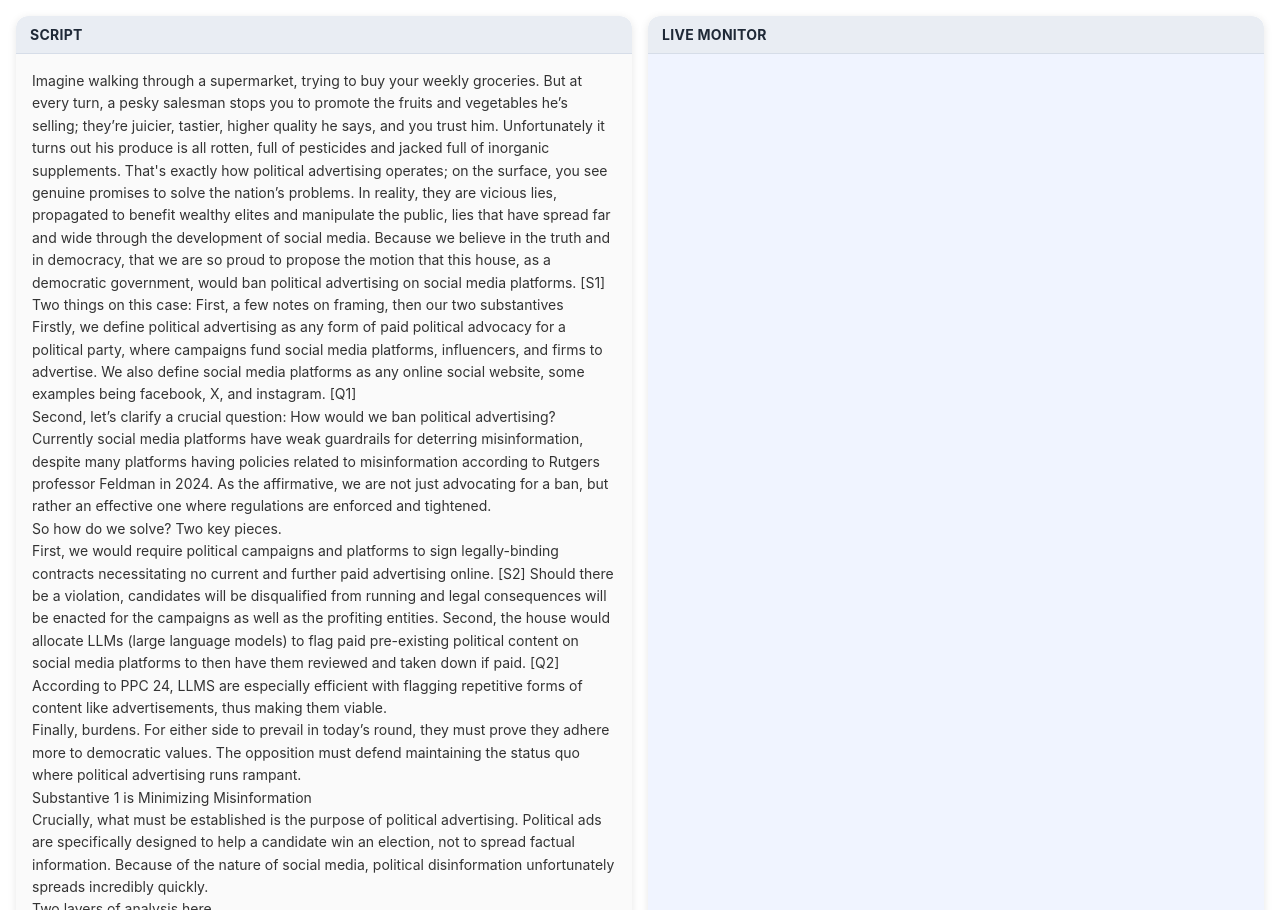
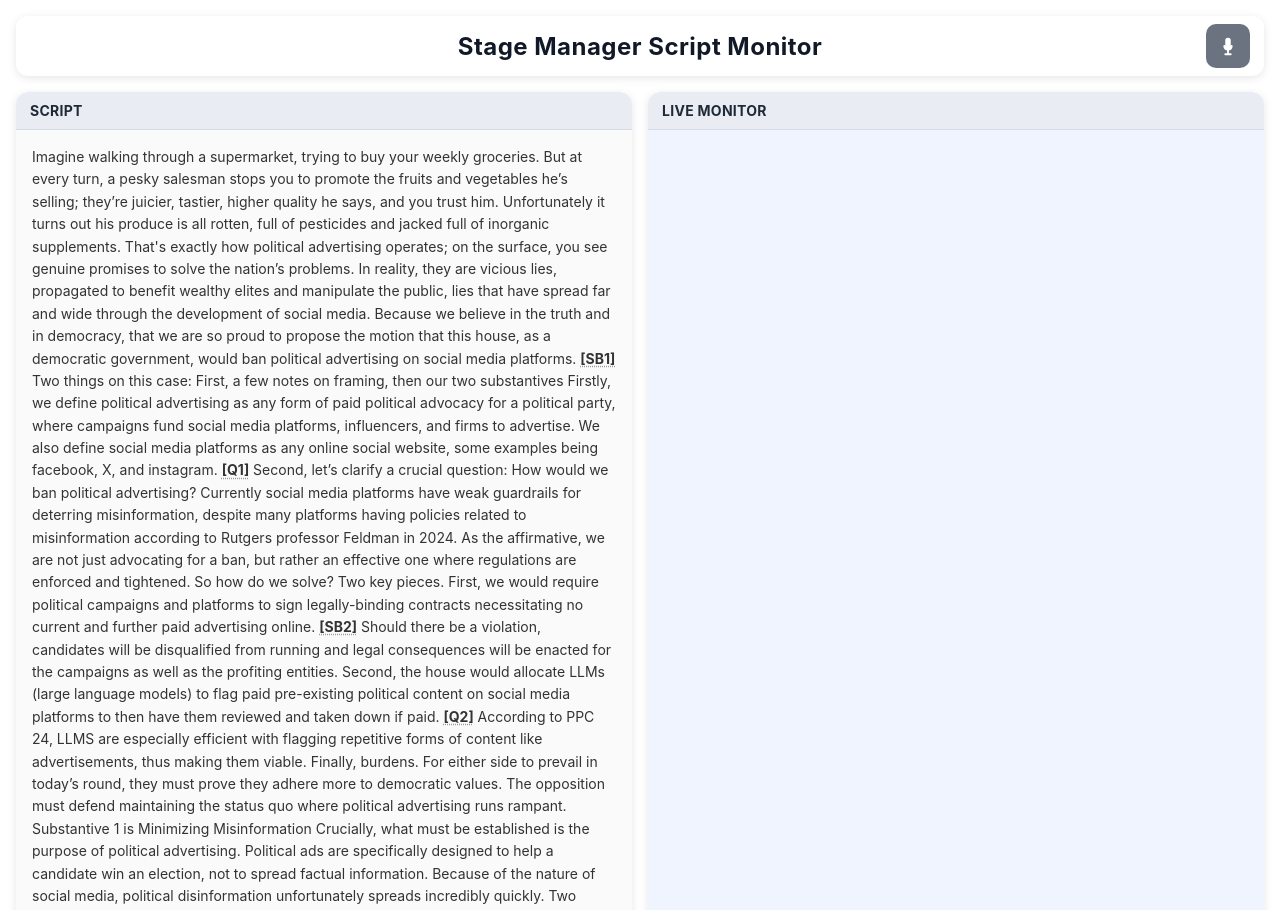
Before and after one commit to ada7ke/SM-Script-Monitor, a Flask app: page / in a window 1280 px wide. Shown: the top 910 px of the page. Run offline with Flask 3, Linux system fonts and the light colour scheme; some libraries are stand-ins or nearby versions.

Commit message:
mute button. hover info. heading. bold qs

```diff
--- a/app.py
+++ b/app.py
@@ -18,7 +18,7 @@ import numpy as np
 import whisper, queue, threading, time, re, string
 
 app = Flask(__name__)
-socketio = SocketIO(app, cors_allowed_origins="*")
+socketio = SocketIO(app, cors_allowed_origins="*", async_mode="threading")
 
 SCRIPT_FILE = "testscript.txt"
 CUELIST_FILE = "cuelist.txt"
@@ -100,19 +100,34 @@ cue_map = load_cuelist(CUELIST_FILE)
 
 # audio stream
 audio_queue = queue.Queue()
+monitoring_enabled = threading.Event()
+monitoring_enabled.set()
+
+
+def clear_audio_queue():
+    while not audio_queue.empty():
+        try:
+            audio_queue.get_nowait()
+        except queue.Empty:
+            break
 
 def audio_callback(indata, frames, time_info, status):
     audio_queue.put(indata.copy())
 
 def record_audio():
-    with sd.InputStream(
-        samplerate=SAMPLE_RATE,
-        channels=1,
-        dtype='float32',
-        callback=audio_callback
-    ):
-        while True:
-            time.sleep(0.05)
+    while True:
+        if not monitoring_enabled.is_set():
+            time.sleep(0.1)
+            continue
+
+        with sd.InputStream(
+            samplerate=SAMPLE_RATE,
+            channels=1,
+            dtype='float32',
+            callback=audio_callback
+        ):
+            while monitoring_enabled.is_set():
+                time.sleep(0.05)
 
 # match script
 def normalize(text):
@@ -158,11 +173,20 @@ def background_worker():
     overlap_samples = int(OVERLAP_DURATION * SAMPLE_RATE)
 
     while True:
+        if not monitoring_enabled.is_set():
+            rolling_audio = np.array([], dtype=np.float32)
+            time.sleep(0.1)
+            continue
+
         # accumulate audio
-        while len(rolling_audio) < chunk_samples:
+        while monitoring_enabled.is_set() and len(rolling_audio) < chunk_samples:
             if not audio_queue.empty():
                 new_audio = audio_queue.get().flatten().astype(np.float32)
                 rolling_audio = np.concatenate((rolling_audio, new_audio)).astype(np.float32)
+
+        if not monitoring_enabled.is_set():
+            rolling_audio = np.array([], dtype=np.float32)
+            continue
 
         audio_np = rolling_audio[:chunk_samples].astype(np.float32)
         rolling_audio = rolling_audio[chunk_samples - overlap_samples:].astype(np.float32)
@@ -183,13 +207,17 @@ def background_worker():
         if not text:
             continue
 
-        if len(text.split()) < 3:
-            continue
-
         print(f"Heard: {text}")
         socketio.emit("transcription", text)
 
         transcribed_words = text.split()
+
+        # Keep live monitor responsive by showing short chunks,
+        # but only run positional matching on longer phrases.
+        if len(transcribed_words) < 3:
+            socketio.emit("cue_update", "No upcoming cues...")
+            time.sleep(0.05)
+            continue
 
         # match
         new_pos, confidence = find_best_match(transcribed_words, script_words, current_position)
@@ -220,11 +248,38 @@ def background_worker():
 
         time.sleep(0.05)
 
+
+@socketio.on("connect")
+def handle_connect():
+    socketio.emit("monitoring_state", {"isMonitoring": monitoring_enabled.is_set()})
+
+
+@socketio.on("toggle_monitoring")
+def handle_toggle_monitoring():
+    if monitoring_enabled.is_set():
+        monitoring_enabled.clear()
+        clear_audio_queue()
+        socketio.emit("cue_update", "Monitoring paused")
+    else:
+        monitoring_enabled.set()
+        socketio.emit("cue_update", "Monitoring active")
+
+    socketio.emit("monitoring_state", {"isMonitoring": monitoring_enabled.is_set()})
+
 # routes
 @app.route("/")
 def index():
     cue_entries = [cue_map[key] for key in sorted(cue_map.keys())]
-    return render_template("index.html", script=full_script, cue_entries=cue_entries)
+    cue_lookup = {
+        str(key): {"label": cue_map[key][0], "info": cue_map[key][1]}
+        for key in cue_map
+    }
+    return render_template(
+        "index.html",
+        script=full_script,
+        cue_entries=cue_entries,
+        cue_lookup=cue_lookup
+    )
 
 # run
 if __name__ == "__main__":
--- a/static/script.js
+++ b/static/script.js
@@ -4,42 +4,169 @@ const scriptDiv = document.getElementById("script");
 const transcriptDiv = document.getElementById("transcript");
 const terminalDiv = document.getElementById("terminal");
 const cueListDiv = document.getElementById("cue-list");
+const monitorToggleBtn = document.getElementById("monitor-toggle");
+const cueLookupDataEl = document.getElementById("cue-lookup-data");
+let cueLookup = {};
 
-let scriptWords = scriptDiv.innerText.split(" ");
+if (cueLookupDataEl) {
+    try {
+        cueLookup = JSON.parse(cueLookupDataEl.textContent || "{}");
+    } catch (error) {
+        cueLookup = {};
+    }
+}
+
+const markerRegex = /^\[(SB|Q)\d+\]$/i;
+let scriptWords = scriptDiv.innerText.split(/\s+/).filter(Boolean);
+let activeMarker = null;
+
+const cueTooltip = document.createElement("div");
+cueTooltip.id = "cue-tooltip";
+cueTooltip.className = "hidden";
+document.body.appendChild(cueTooltip);
+
+function updateTooltipPosition(markerEl) {
+    const rect = markerEl.getBoundingClientRect();
+    const tooltipWidth = cueTooltip.offsetWidth || 240;
+    const left = Math.min(
+        Math.max(8, rect.left),
+        window.innerWidth - tooltipWidth - 8
+    );
+
+    cueTooltip.style.left = `${left}px`;
+    cueTooltip.style.top = `${rect.bottom + 8}px`;
+}
+
+function showCueTooltip(markerEl) {
+    const markerNumber = markerEl.getAttribute("data-cue-number");
+    const markerLabel = markerEl.getAttribute("data-cue-label") || "Cue";
+    const numericKey = String(Number(markerNumber));
+    const cue = cueLookup[numericKey];
+
+    if (cue) {
+        cueTooltip.innerHTML = `<strong>${markerLabel}</strong><br><strong>${cue.label}:</strong> ${cue.info}`;
+    } else {
+        cueTooltip.innerHTML = `<strong>${markerLabel}</strong><br><em>No cue found</em>`;
+    }
+
+    cueTooltip.classList.remove("hidden");
+    updateTooltipPosition(markerEl);
+}
+
+function hideCueTooltip() {
+    cueTooltip.classList.add("hidden");
+}
+
+function formatScriptWord(word) {
+    const match = word.match(/^\[([A-Z]+)(\d+)\]$/i);
+    if (match) {
+        const markerPrefix = match[1].toUpperCase();
+        const markerNumber = match[2];
+        const markerLabel = `${markerPrefix}${markerNumber}`;
+
+        return `<span class="cue-marker" data-cue-number="${markerNumber}" data-cue-label="${markerLabel}"><strong>${word}</strong></span>`;
+    }
+    return word;
+}
+
+function renderScript(pos = null) {
+    const html = scriptWords.map((w, i) => {
+        const displayWord = formatScriptWord(w);
+
+        if (pos !== null && i < pos) {
+            return `<span class="past">${displayWord}</span>`;
+        }
+        if (pos !== null && i >= pos && i < pos + 5) {
+            return `<span class="highlight">${displayWord}</span>`;
+        }
+        return displayWord;
+    }).join(" ");
+
+    scriptDiv.innerHTML = html;
+
+    if (pos !== null) {
+        // auto scroll
+        let percent = pos / scriptWords.length;
+        let target = scriptDiv.scrollHeight * percent;
+        let offset = scriptDiv.clientHeight * 0.33;
+
+        scriptDiv.scrollTop = Math.max(0, target - offset);
+    }
+}
+
+// Initial render so markers are bold before first position update.
+renderScript();
 
 // Initialize terminal status message
 terminalDiv.innerText = "No upcoming cues...";
 
+function updateMonitoringButton(isMonitoring) {
+    monitorToggleBtn.classList.toggle("is-on", isMonitoring);
+    monitorToggleBtn.classList.toggle("is-off", !isMonitoring);
+    monitorToggleBtn.setAttribute("aria-pressed", String(isMonitoring));
+    monitorToggleBtn.title = isMonitoring ? "Stop monitoring" : "Start monitoring";
+}
+
+monitorToggleBtn.addEventListener("click", () => {
+    socket.emit("toggle_monitoring");
+});
+
+scriptDiv.addEventListener("mouseover", (event) => {
+    const markerEl = event.target.closest(".cue-marker");
+    if (!markerEl || !scriptDiv.contains(markerEl)) {
+        return;
+    }
+
+    activeMarker = markerEl;
+    showCueTooltip(markerEl);
+});
+
+scriptDiv.addEventListener("mouseout", (event) => {
+    const markerEl = event.target.closest(".cue-marker");
+    if (!markerEl) {
+        return;
+    }
+
+    const related = event.relatedTarget;
+    if (related && markerEl.contains(related)) {
+        return;
+    }
+
+    activeMarker = null;
+    hideCueTooltip();
+});
+
+scriptDiv.addEventListener("mousemove", () => {
+    if (activeMarker) {
+        updateTooltipPosition(activeMarker);
+    }
+});
+
+window.addEventListener("scroll", () => {
+    if (activeMarker) {
+        updateTooltipPosition(activeMarker);
+    }
+}, true);
+
+window.addEventListener("resize", () => {
+    if (activeMarker) {
+        updateTooltipPosition(activeMarker);
+    }
+});
+
 socket.on("transcription", (text) => {
-    console.log("TRANSCRIPTION:", text);
     transcriptDiv.innerText += (transcriptDiv.innerText ? "\n" : "") + text;
     transcriptDiv.scrollTop = transcriptDiv.scrollHeight;
 });
 
 socket.on("script_position", (pos) => {
-    let words = scriptWords;
-
-    // rebuild with highlight
-    let html = words.map((w, i) => {
-        if (i < pos) {
-            return `<span class="past">${w}</span>`;
-        }
-        if (i >= pos && i < pos + 5) {
-            return `<span class="highlight">${w}</span>`;
-        }
-        return w;
-    }).join(" ");
-
-    scriptDiv.innerHTML = html;
-
-    // auto scroll
-    let percent = pos / words.length;
-    let target = scriptDiv.scrollHeight * percent;
-    let offset = scriptDiv.clientHeight * 0.33;
-
-    scriptDiv.scrollTop = Math.max(0, target - offset);
+    renderScript(pos);
 });
 
 socket.on("cue_update", (msg) => {
     terminalDiv.innerText = msg;
 });
+
+socket.on("monitoring_state", (payload) => {
+    updateMonitoringButton(Boolean(payload && payload.isMonitoring));
+});
--- a/static/style.css
+++ b/static/style.css
@@ -174,3 +174,80 @@ body {
     border-radius: 4px;
     font-weight: 600;
 }
+
+.cue-marker {
+    cursor: help;
+    text-decoration: underline dotted rgba(31, 41, 55, 0.45);
+    text-underline-offset: 2px;
+}
+
+#cue-tooltip {
+    position: fixed;
+    z-index: 1000;
+    max-width: 320px;
+    padding: 10px 12px;
+    border-radius: 8px;
+    background: #111827;
+    color: #f9fafb;
+    font-size: 13px;
+    line-height: 1.35;
+    box-shadow: 0 8px 20px rgba(17, 24, 39, 0.28);
+    pointer-events: none;
+}
+
+#cue-tooltip.hidden {
+    display: none;
+}
+
+#app-header {
+    flex: 0 0 auto;
+    margin-bottom: 16px;
+    padding: 8px 14px;
+}
+
+.header-grid {
+    display: grid;
+    grid-template-columns: 1fr auto 1fr;
+    align-items: center;
+    gap: 12px;
+}
+
+#app-title {
+    margin: 0;
+    font-size: 24px;
+    font-weight: 700;
+    letter-spacing: 0.02em;
+    color: #111827;
+    text-align: center;
+}
+
+.monitor-toggle {
+    justify-self: end;
+    width: 44px;
+    height: 44px;
+    border: none;
+    border-radius: 10px;
+    display: inline-flex;
+    align-items: center;
+    justify-content: center;
+    cursor: pointer;
+    transition: background-color 120ms ease, transform 120ms ease;
+}
+
+.monitor-toggle svg {
+    width: 22px;
+    height: 22px;
+    fill: #ffffff;
+}
+
+.monitor-toggle.is-on {
+    background: #dc2626;
+}
+
+.monitor-toggle.is-off {
+    background: #6b7280;
+}
+
+.monitor-toggle:hover {
+    transform: translateY(-1px);
+}
--- a/templates/index.html
+++ b/templates/index.html
@@ -5,6 +5,18 @@
     <link rel="stylesheet" href="{{ url_for('static', filename='style.css') }}">
 </head>
 <body>
+
+<header id="app-header" class="card">
+    <div class="header-grid">
+        <div></div>
+        <h1 id="app-title">Stage Manager Script Monitor</h1>
+        <button id="monitor-toggle" type="button" class="monitor-toggle is-off" aria-pressed="false" title="Toggle monitoring">
+            <svg viewBox="0 0 24 24" aria-hidden="true" focusable="false">
+                <path d="M12 15a3 3 0 0 0 3-3V6a3 3 0 1 0-6 0v6a3 3 0 0 0 3 3zm5-3a1 1 0 1 0-2 0 3 3 0 0 1-6 0 1 1 0 1 0-2 0 5 5 0 0 0 4 4.9V20H9a1 1 0 1 0 0 2h6a1 1 0 1 0 0-2h-2v-3.1A5 5 0 0 0 17 12z"/>
+            </svg>
+        </button>
+    </div>
+</header>
 
 <div id="top">
     <div class="card">
@@ -37,6 +49,7 @@
 </div>
 
 <script src="https://cdn.socket.io/4.0.1/socket.io.min.js"></script>
+<script id="cue-lookup-data" type="application/json">{{ cue_lookup|tojson }}</script>
 <script src="{{ url_for('static', filename='script.js') }}"></script>
 
 </body>
--- a/testscript.txt
+++ b/testscript.txt
@@ -1,9 +1,9 @@
-Imagine walking through a supermarket, trying to buy your weekly groceries. But at every turn, a pesky salesman stops you to promote the fruits and vegetables he’s selling; they’re juicier, tastier, higher quality he says, and you trust him. Unfortunately it turns out his produce is all rotten, full of pesticides and jacked full of inorganic supplements. That's exactly how political advertising operates; on the surface, you see genuine promises to solve the nation’s problems. In reality, they are vicious lies, propagated to benefit wealthy elites and manipulate the public, lies that have spread far and wide through the development of social media. Because we believe in the truth and in democracy, that we are so proud to propose the motion that this house, as a democratic government, would ban political advertising on social media platforms. [S1]
+Imagine walking through a supermarket, trying to buy your weekly groceries. But at every turn, a pesky salesman stops you to promote the fruits and vegetables he’s selling; they’re juicier, tastier, higher quality he says, and you trust him. Unfortunately it turns out his produce is all rotten, full of pesticides and jacked full of inorganic supplements. That's exactly how political advertising operates; on the surface, you see genuine promises to solve the nation’s problems. In reality, they are vicious lies, propagated to benefit wealthy elites and manipulate the public, lies that have spread far and wide through the development of social media. Because we believe in the truth and in democracy, that we are so proud to propose the motion that this house, as a democratic government, would ban political advertising on social media platforms. [SB1]
 Two things on this case: First, a few notes on framing, then our two substantives
 Firstly, we define political advertising as any form of paid political advocacy for a political party, where campaigns fund social media platforms, influencers, and firms to advertise. We also define social media platforms as any online social website, some examples being facebook, X, and instagram. [Q1]
 Second, let’s clarify a crucial question: How would we ban political advertising? Currently social media platforms have weak guardrails for deterring misinformation, despite many platforms having policies related to misinformation according to Rutgers professor Feldman in 2024. As the affirmative, we are not just advocating for a ban, but rather an effective one where regulations are enforced and tightened.
 So how do we solve? Two key pieces.
-First, we would require political campaigns and platforms to sign legally-binding contracts necessitating no current and further paid advertising online. [S2] Should there be a violation, candidates will be disqualified from running and legal consequences will be enacted for the campaigns as well as the profiting entities. Second, the house would allocate LLMs (large language models) to flag paid pre-existing political content on social media platforms to then have them reviewed and taken down if paid. [Q2] According to PPC 24, LLMS are especially efficient with flagging repetitive forms of content like advertisements, thus making them viable.
+First, we would require political campaigns and platforms to sign legally-binding contracts necessitating no current and further paid advertising online. [SB2] Should there be a violation, candidates will be disqualified from running and legal consequences will be enacted for the campaigns as well as the profiting entities. Second, the house would allocate LLMs (large language models) to flag paid pre-existing political content on social media platforms to then have them reviewed and taken down if paid. [Q2] According to PPC 24, LLMS are especially efficient with flagging repetitive forms of content like advertisements, thus making them viable.
 Finally, burdens. For either side to prevail in today’s round, they must prove they adhere more to democratic values. The opposition must defend maintaining the status quo where political advertising runs rampant.
 Substantive 1 is Minimizing Misinformation
 Crucially, what must be established is the purpose of political advertising. Political ads are specifically designed to help a candidate win an election, not to spread factual information. Because of the nature of social media, political disinformation unfortunately spreads incredibly quickly.
```
Also changed, not shown: scantotext.py (deleted).
